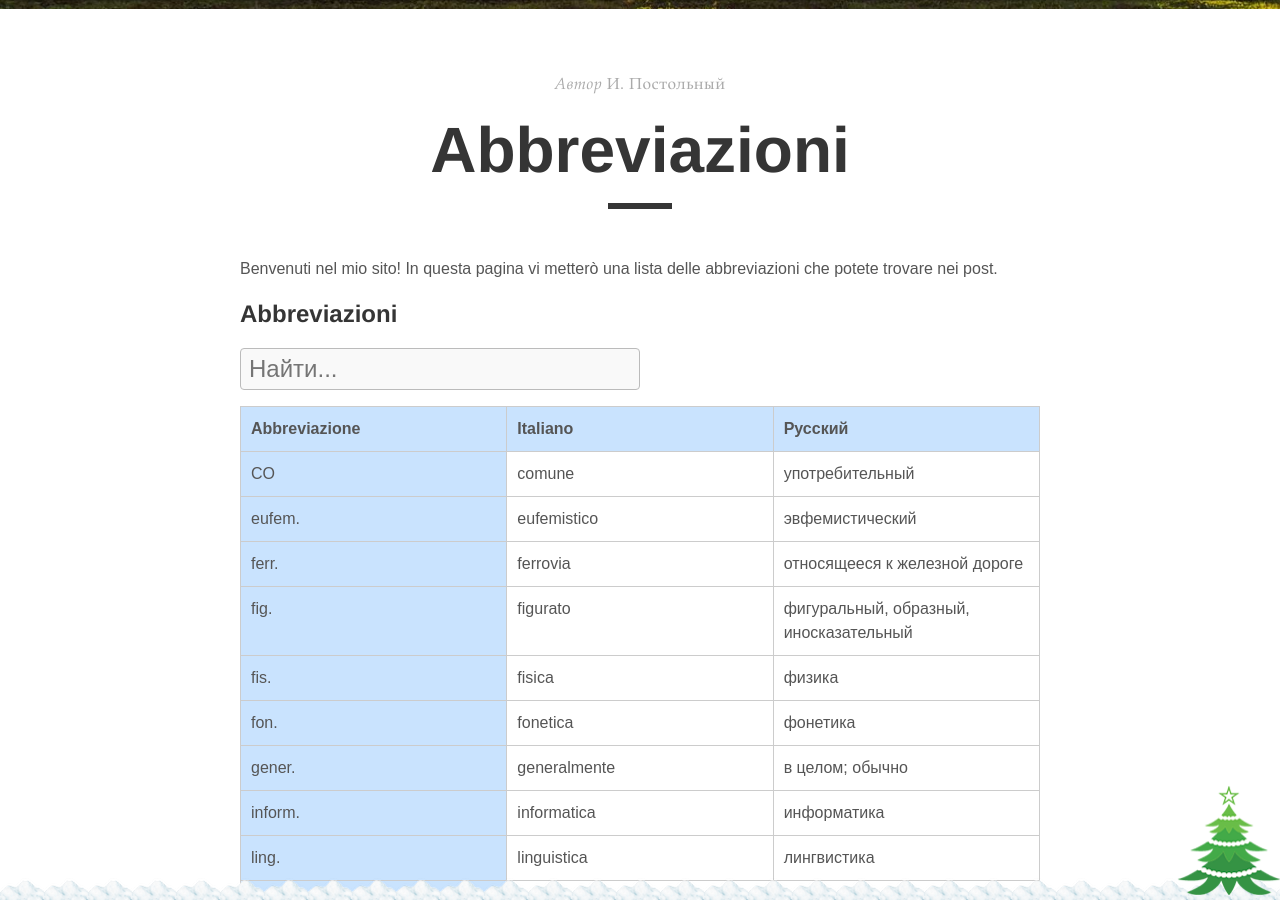
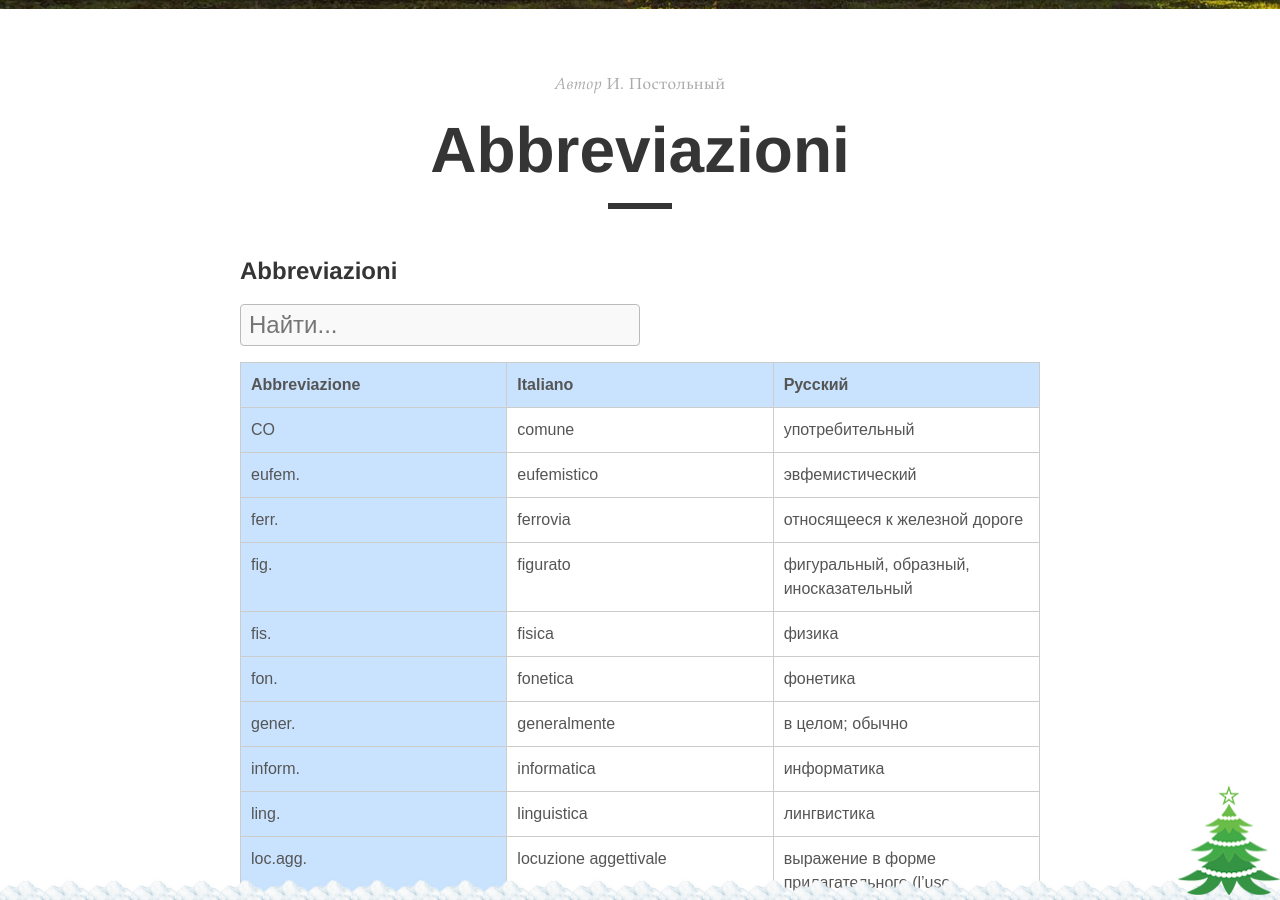
Before and after one commit to postolny/postolny.github.io, a Jekyll site: the page built from _pages/abbreviazioni.md, in a window 1280 px wide and 900 px high, scrolled down 389 px. Built offline with Jekyll 4.4.1, drawn with Linux system fonts in a browser that asks for light colours; nearby versions of some CDN libraries.

Commit message:
Update abbreviazioni.md

```diff
--- a/_pages/abbreviazioni.md
+++ b/_pages/abbreviazioni.md
@@ -4,8 +4,6 @@
 author: "И. Постольный"
 permalink: /abbreviazioni/
 ---
-
-Benvenuti nel mio sito! In questa pagina vi metterò una lista delle abbreviazioni che potete trovare nei post.
 
 ## Abbreviazioni
 
```
